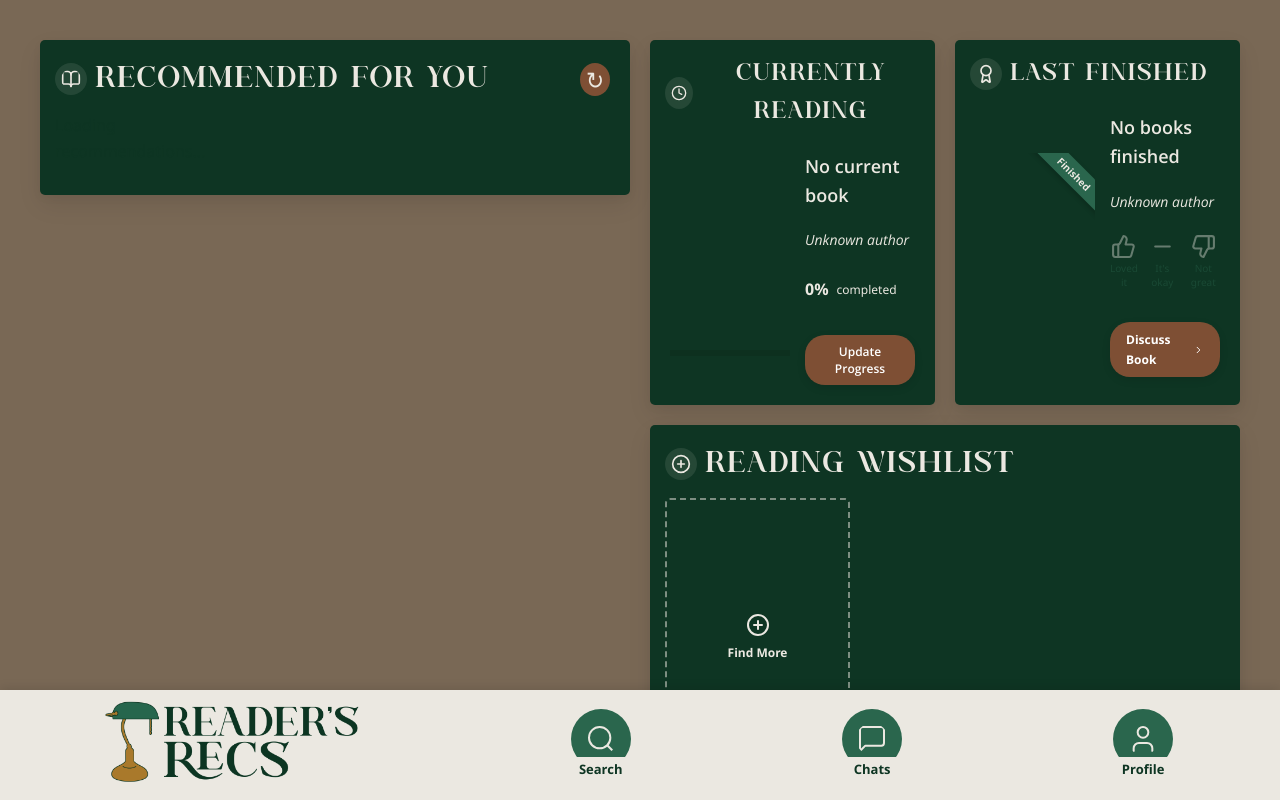
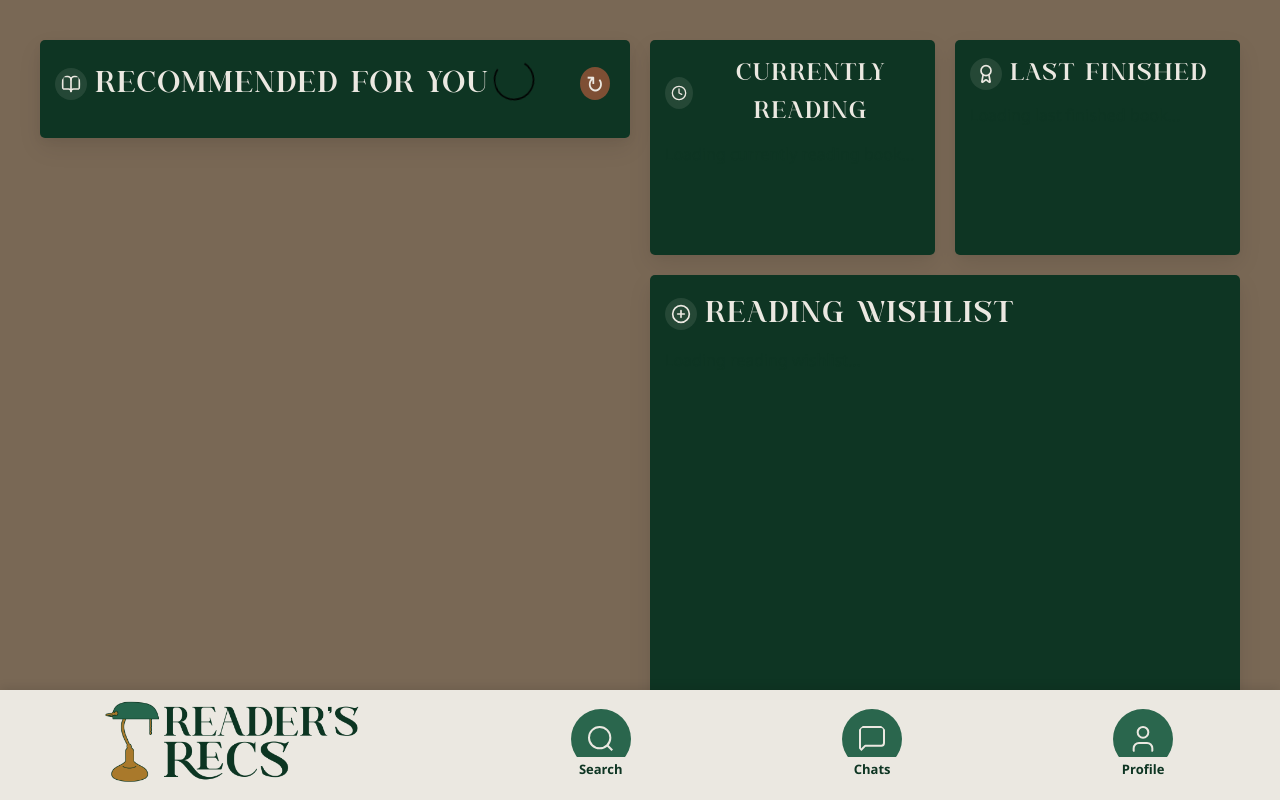
Before and after one commit to tamu-csce-capstone-2025-spring-hammond/Readers-Recs, a React (Create React App) app in the folder frontend/: page /home in a window 1280 px wide. Shown: the top 800 px of the page. Built offline with nearby package versions, Linux system fonts and the light colour scheme.

Commit message:
loading sign

```diff
--- a/frontend/src/pages/home.jsx
+++ b/frontend/src/pages/home.jsx
@@ -4,6 +4,8 @@ import { ChevronRight, BookOpen, Clock, Award, PlusCircle, ThumbsUp, ThumbsDown,
 import Navbar from '../components/navbar';
 import '../style/style.css';
 import UpdateProgress from '../components/updateprogress';
+import { ClipLoader } from "react-spinners";
+
 
 const Home = () => {
   const [isLoaded, setIsLoaded] = useState(false);
@@ -18,6 +20,8 @@ const Home = () => {
   });
   const [recommendations, setRecommendations] = useState([]);
   const [loadingRecommendations, setLoadingRecommendations] = useState(true);
+  const [loadingBookshelf, setLoadingBookshelf] = useState(true);
+
 
   // // Sample data - replace with your actual data
   // const recommendations = Array(6).fill(null).map((_, i) => ({
@@ -75,6 +79,8 @@ const Home = () => {
     };
 
     const fetchBookshelfData = async (userId, token) => {
+      setLoadingBookshelf(true);
+
       try {
         const endpoints = [
           { key: 'currentRead', url: `books/currently-reading` },
@@ -109,11 +115,15 @@ const Home = () => {
         }
       } catch (error) {
         console.error('Error fetching bookshelf data:', error);
+      } finally {
+        setLoadingBookshelf(false);
       }
     };
 
 
     const fetchRecommendations = async (userId) => {
+      setLoadingRecommendations(true);
+
       try {
         console.log("Fetching recs");
         console.log("from http://localhost:8000/recs/api/user/${userId}/recommendations ");
@@ -207,12 +217,188 @@ const Home = () => {
     }
   };
 
+  if (loadingRecommendations || loadingBookshelf) {
+    return (
+      <div className={`page-wrapper ${isLoaded ? 'loaded' : ''}`}>
+      <div className="home-container">
+        <div className="main-grid">
+
+          {/* Left side - Recommended For You */}
+          <div className="left-column">
+            <div
+              className="recommendations-section"
+              onMouseEnter={() => handleSectionHover('recommendations')}
+              onMouseLeave={() => handleSectionHover(null)}
+            >
+              <div className="section-header">
+                <BookOpen className="section-icon" size={32} />
+                <h2 className="section-title">Recommended For You</h2>
+                <button className="refresh-btn">↻</button>
+                <div className="flex items-center justify-center mt-4">
+                <ClipLoader color="black" loading={loadingRecommendations || loadingBookshelf} size={50} />
+                </div>
+            </div>
+          </div>
+          </div>
+
+          {/* Right side - Currently Reading and Last Finished */}
+          <div className="right-column">
+            <div className="right-top">
+
+              {/* Currently Reading */}
+              <div className="reading-section current-section">
+                <div className="section-header">
+                  <Clock className="section-icon" size={32} />
+                  <h2 className="section-title">Currently Reading</h2>
+                </div>
+                <div className="current-book">
+                  {loadingBookshelf ? (
+                    <p>Loading currently reading book...</p>
+                  ) : bookshelf.currentRead ? (
+                    <div className="book-display">
+                      <div
+                        className="home-book-cover featured-cover"
+                        style={{ backgroundImage: `url(${bookshelf.currentRead.cover_image ?? ''})` }}
+                      >
+                        <div className="reading-progress-container">
+                          <div className="reading-progress-bar" style={{ width: `${bookProgress}%` }}></div>
+                        </div>
+                      </div>
+                      <div className="book-info">
+                        <h3 className="book-title">{bookshelf.currentRead.title}</h3>
+                        <p className="book-author">{bookshelf.currentRead.author?.[0] ?? 'Unknown author'}</p>
+                        <div className="progress-info">
+                          <span className="progress-percentage">{bookProgress}%</span>
+                          <span className="progress-text">completed</span>
+                        </div>
+                        <button className="action-button update-button" onClick={handleUpdateClick}>
+                          Update Progress
+                        </button>
+                      </div>
+                      {showUpdateProgress && (
+                        <UpdateProgress
+                          currentPage={bookshelf.currentRead?.current_page || 0}
+                          totalPages={bookshelf.currentRead?.page_count || 1}
+                          onUpdate={handleProgressUpdate}
+                        />
+                      )}
+                    </div>
+                  ) : (
+                    <p>No book currently being read.</p>
+                  )}
+                </div>
+              </div>
+
+              {/* Last Finished */}
+              <div className="reading-section finished-section">
+                <div className="section-header">
+                  <Award className="section-icon" size={32} />
+                  <h2 className="section-title">Last Finished</h2>
+                </div>
+                <div className="last-finished">
+                  {loadingBookshelf ? (
+                    <p>Loading last finished book...</p>
+                  ) : bookshelf.lastRead ? (
+                    <div className="book-display">
+                      <div
+                        className="home-book-cover featured-cover"
+                        style={{ backgroundImage: `url(${bookshelf.lastRead.cover_image ?? ''})` }}
+                      >
+                        <div className="book-badge">
+                          <span>Finished</span>
+                        </div>
+                      </div>
+                      <div className="book-info">
+                        <h3 className="book-title">{bookshelf.lastRead.title}</h3>
+                        <p className="book-author">{bookshelf.lastRead.author?.[0] ?? 'Unknown author'}</p>
+                        <div className="rating-thumbs">
+                          <button
+                            className={`thumb-btn thumbs-up ${bookshelf.lastRead?.rating === 'pos' ? 'selected' : ''}`}
+                            onClick={() => handleRatingClick('pos')}
+                          >
+                            <ThumbsUp size={20} />
+                            <span>Loved it</span>
+                          </button>
+                          <button
+                            className={`thumb-btn thumbs-mid ${bookshelf.lastRead?.rating === 'mid' ? 'selected' : ''}`}
+                            onClick={() => handleRatingClick('mid')}
+                          >
+                            <Minus size={20} />
+                            <span>It's okay</span>
+                          </button>
+                          <button
+                            className={`thumb-btn thumbs-down ${bookshelf.lastRead?.rating === 'neg' ? 'selected' : ''}`}
+                            onClick={() => handleRatingClick('neg')}
+                          >
+                            <ThumbsDown size={20} />
+                            <span>Not great</span>
+                          </button>
+                        </div>
+                        <Link to="/chats" className="action-button chat-button">
+                          <span>Discuss Book</span>
+                          <ChevronRight size={14} />
+                        </Link>
+                      </div>
+                    </div>
+                  ) : (
+                    <p>No books finished.</p>
+                  )}
+                </div>
+              </div>
+            </div>
+
+            {/* Reading Wishlist */}
+            <div
+              className={`reading-section to-read-section ${activeSection === 'toread' ? 'active' : ''}`}
+              onMouseEnter={() => handleSectionHover('toread')}
+              onMouseLeave={() => handleSectionHover(null)}
+            >
+              <div className="section-header">
+                <PlusCircle className="section-icon" size={32} />
+                <h2 className="section-title">Reading Wishlist</h2>
+              </div>
+              <div className="to-read-shelf">
+                {loadingBookshelf ? (
+                  <p>Loading reading wishlist...</p>
+                ) : (
+                  <div className="book-grid to-read-grid">
+                    {bookshelf.toReadShelf.map((book, index) => (
+                      <div
+                        key={`to-read-${index}`}
+                        className="wishlist-book"
+                        style={{ animationDelay: `${0.1 + index * 0.03}s` }}
+                      >
+                        <div
+                          className="home-book-cover"
+                          style={{ backgroundImage: `url(${book.cover_image ?? ''})` }}
+                        ></div>
+                      </div>
+                    ))}
+                    <Link to="/search" className="add-more-card">
+                      <div className="add-more-content">
+                        <PlusCircle size={24} />
+                        <span>Find More</span>
+                      </div>
+                    </Link>
+                  </div>
+                )}
+              </div>
+            </div>
+
+          </div>
+        </div>
+      </div>
+      <Navbar />
+    </div>
+  );
+}
 
 
   return (
     <div className={`page-wrapper ${isLoaded ? 'loaded' : ''}`}>
       <div className="home-container">
         <div className="main-grid">
+
           {/* Left side - Recommended For You */}
           <div className="left-column">
             <div
@@ -245,34 +431,35 @@ const Home = () => {
                   <p>No recommendations available.</p>
                 )}
               </div>
-            {/* </div> */}
             </div>
           </div>
 
           {/* Right side - Currently Reading and Last Finished */}
           <div className="right-column">
             <div className="right-top">
+
+              {/* Currently Reading */}
               <div className="reading-section current-section">
                 <div className="section-header">
                   <Clock className="section-icon" size={32} />
                   <h2 className="section-title">Currently Reading</h2>
                 </div>
                 <div className="current-book">
+                  {loadingBookshelf ? (
+                    <p>Loading currently reading book...</p>
+                  ) : bookshelf.currentRead ? (
                     <div className="book-display">
                       <div
                         className="home-book-cover featured-cover"
-                  style={{ backgroundImage: `url(${bookshelf.currentRead?.cover_image ?? ''})`  }}
+                        style={{ backgroundImage: `url(${bookshelf.currentRead.cover_image ?? ''})` }}
                       >
                         <div className="reading-progress-container">
-                    <div
-                      className="reading-progress-bar"
-                      style={{ width: `${bookProgress}%` }}
-                    ></div>
+                          <div className="reading-progress-bar" style={{ width: `${bookProgress}%` }}></div>
                         </div>
                       </div>
                       <div className="book-info">
-                  <h3 className="book-title">{bookshelf.currentRead?.title ?? 'No current book'}</h3>
-                  <p className="book-author">{bookshelf.currentRead?.author?.[0] ?? 'Unknown author'}</p>
+                        <h3 className="book-title">{bookshelf.currentRead.title}</h3>
+                        <p className="book-author">{bookshelf.currentRead.author?.[0] ?? 'Unknown author'}</p>
                         <div className="progress-info">
                           <span className="progress-percentage">{bookProgress}%</span>
                           <span className="progress-text">completed</span>
@@ -289,27 +476,34 @@ const Home = () => {
                         />
                       )}
                     </div>
+                  ) : (
+                    <p>No book currently being read.</p>
+                  )}
                 </div>
               </div>
 
+              {/* Last Finished */}
               <div className="reading-section finished-section">
                 <div className="section-header">
                   <Award className="section-icon" size={32} />
                   <h2 className="section-title">Last Finished</h2>
                 </div>
                 <div className="last-finished">
+                  {loadingBookshelf ? (
+                    <p>Loading last finished book...</p>
+                  ) : bookshelf.lastRead ? (
                     <div className="book-display">
                       <div
                         className="home-book-cover featured-cover"
-                  style={{ backgroundImage: `url(${bookshelf.lastRead?.cover_image ?? ''})`  }}
+                        style={{ backgroundImage: `url(${bookshelf.lastRead.cover_image ?? ''})` }}
                       >
                         <div className="book-badge">
                           <span>Finished</span>
                         </div>
                       </div>
                       <div className="book-info">
-                  <h3 className="book-title">{bookshelf.lastRead?.title ?? 'No books finished'}</h3>
-                  <p className="book-author">{bookshelf.lastRead?.author?.[0] ?? 'Unknown author'}</p>
+                        <h3 className="book-title">{bookshelf.lastRead.title}</h3>
+                        <p className="book-author">{bookshelf.lastRead.author?.[0] ?? 'Unknown author'}</p>
                         <div className="rating-thumbs">
                           <button
                             className={`thumb-btn thumbs-up ${bookshelf.lastRead?.rating === 'pos' ? 'selected' : ''}`}
@@ -339,9 +533,14 @@ const Home = () => {
                         </Link>
                       </div>
                     </div>
+                  ) : (
+                    <p>No books finished.</p>
+                  )}
                 </div>
               </div>
             </div>
+
+            {/* Reading Wishlist */}
             <div
               className={`reading-section to-read-section ${activeSection === 'toread' ? 'active' : ''}`}
               onMouseEnter={() => handleSectionHover('toread')}
@@ -351,22 +550,21 @@ const Home = () => {
                 <PlusCircle className="section-icon" size={32} />
                 <h2 className="section-title">Reading Wishlist</h2>
               </div>
-
               <div className="to-read-shelf">
+                {loadingBookshelf ? (
+                  <p>Loading reading wishlist...</p>
+                ) : (
                   <div className="book-grid to-read-grid">
                     {bookshelf.toReadShelf.map((book, index) => (
                       <div
                         key={`to-read-${index}`}
                         className="wishlist-book"
-                      style={{
-                        animationDelay: `${0.1 + index * 0.03}s`
-                      }}
+                        style={{ animationDelay: `${0.1 + index * 0.03}s` }}
                       >
                         <div
                           className="home-book-cover"
                           style={{ backgroundImage: `url(${book.cover_image ?? ''})` }}
-                      >
-                      </div>
+                        ></div>
                       </div>
                     ))}
                     <Link to="/search" className="add-more-card">
@@ -376,14 +574,17 @@ const Home = () => {
                       </div>
                     </Link>
                   </div>
+                )}
               </div>
             </div>
+
           </div>
         </div>
       </div>
       <Navbar />
     </div>
   );
+
 };
 
 export default Home;
```
Lines whose indentation alone changed are shown as unchanged.
